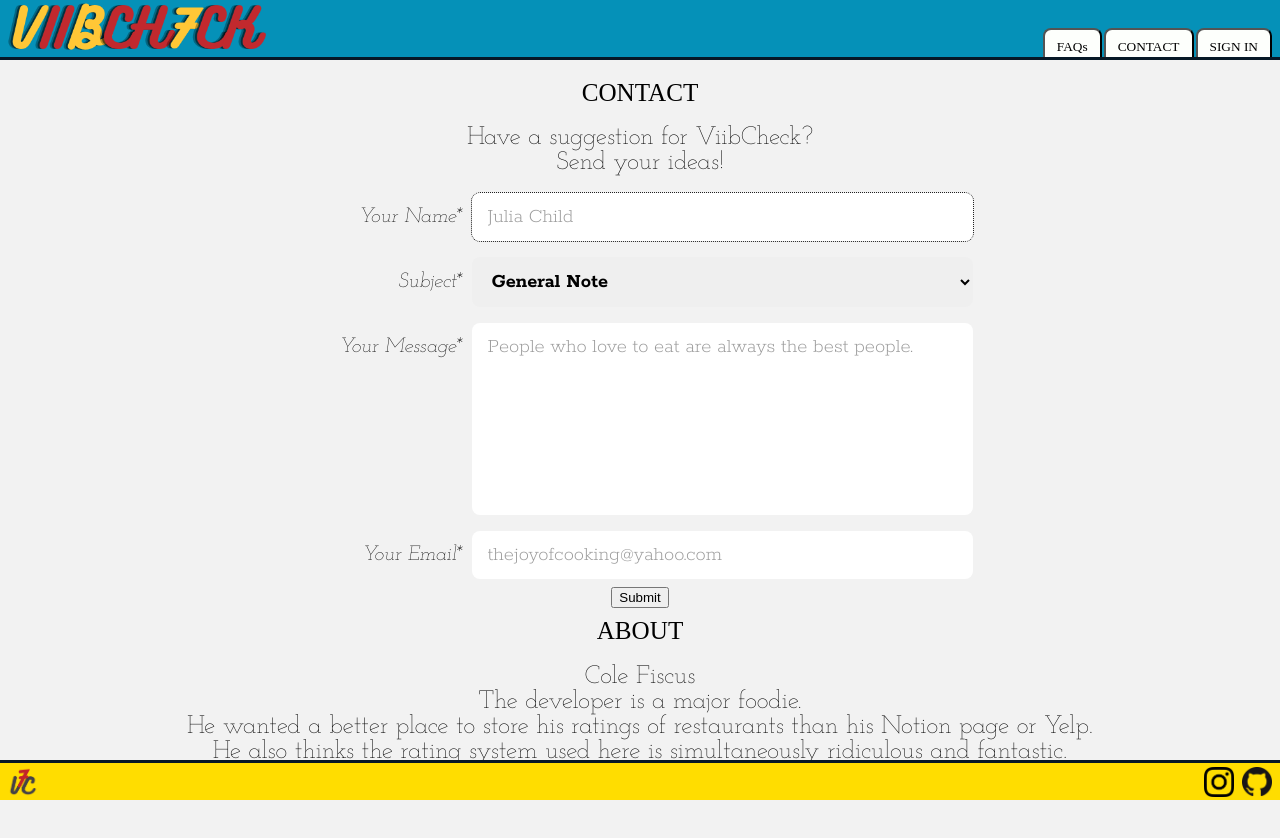
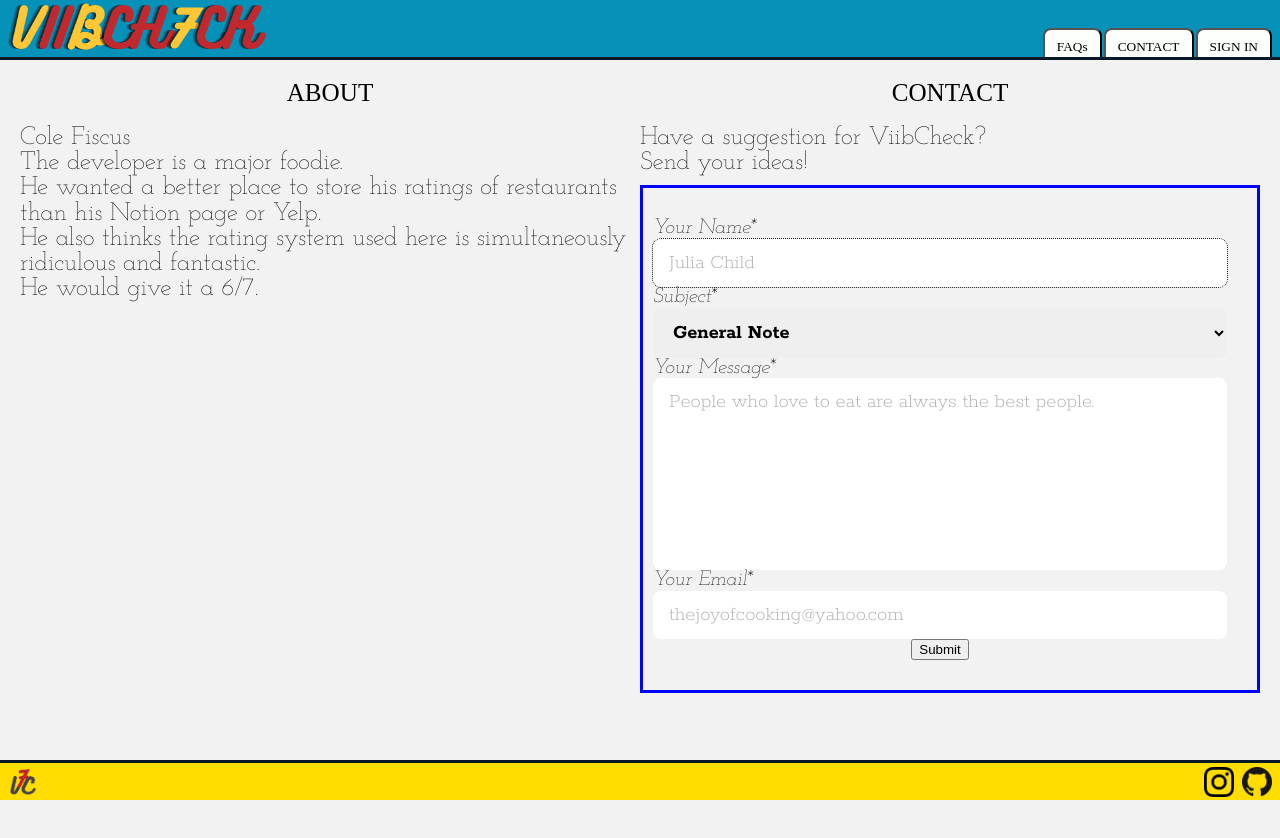
Before and after one commit to colefiscus/vibecheck, a React (Create React App) app: page /contact in a window 1280 px wide. After the commit the page ends 800 px from the top, so only its background shows below. Built offline with nearby package versions, Linux system fonts and the light colour scheme; a web font is replaced by a local one.

Commit message:
Change flex order for Contact and adjust positions

```diff
--- a/src/Components/EmailJS/ContactMe.js
+++ b/src/Components/EmailJS/ContactMe.js
@@ -105,6 +105,9 @@ const Form = styled.form`
   align-items: center;
   font-family: 'Rokkitt';
   margin: 10px 0px;
+  padding: 30px;
+  padding-left: 10px;
+  border: 3px solid blue;
 `;
 
 
@@ -112,21 +115,18 @@ const Label = styled.label`
   font-family: 'Josefin Slab';
   font-size: ${18/14}rem;
   font-style: italic;
-  width: 300px;
+  width: max-content;
   margin-right: 8px;
-  flex: 1;
   text-align: right;
 `;
 
 const InputWrapper = styled.div`
   display: flex;
+  flex-direction: column;
   width: 100%;
-  align-items: baseline;
 `;
 
 const Input = styled.input`
-  margin: 8px 0px;
-  flex: 3;
   font-size: ${18/14}rem;
   font-family: inherit;
   font-weight: 700;
@@ -141,13 +141,11 @@ const Input = styled.input`
 
   &::placeholder {
     font-weight: 200;
-    color: hsl(0, 0%, 60%);
+    color: hsl(0deg, 0%, 70%);
   }
 `;
 
 const Select = styled.select`
-  margin: 8px 0px;
-  flex: 3;
   font-size: ${18/14}rem;
   font-family: inherit;
   font-weight: 700;
@@ -162,8 +160,6 @@ const Select = styled.select`
 `;
 
 const EmailArea = styled.textarea`
-  margin: 8px 0px;
-  flex: 3;
   font-size: ${18/14}rem;
   font-family: inherit;
   font-weight: 700;
@@ -180,7 +176,7 @@ const EmailArea = styled.textarea`
 
   &::placeholder {
     font-weight: 200;
-    color: hsl(0, 0%, 60%);
+    color: hsl(0, 0%, 70%);
   }
 `;
 
--- a/src/Views/Contact.js
+++ b/src/Views/Contact.js
@@ -7,11 +7,6 @@ const Contact = () => {
   return (
     <ContactWrapper>
       <SectionWrapper>
-        <Title>CONTACT</Title>
-        <p>Have a suggestion for ViibCheck? <br />Send your ideas!</p>
-        <ContactMe />
-      </SectionWrapper>
-      <SectionWrapper>
         <Title>ABOUT</Title>
         <h3>Cole Fiscus</h3>
         <p>The developer is a major foodie.</p>
@@ -19,23 +14,27 @@ const Contact = () => {
         <p>He also thinks the rating system used here is simultaneously ridiculous and fantastic.</p>
         <p>He would give it a 6/7.</p>
       </SectionWrapper>
+      <SectionWrapper>
+        <Title>CONTACT</Title>
+        <p>Have a suggestion for ViibCheck? <br />Send your ideas!</p>
+        <ContactMe />
+      </SectionWrapper>
     </ContactWrapper>
   )
 }
 
 const ContactWrapper = styled.main`
   display: flex;
-  flex-direction: column;
+  flex-direction: row;
   justify-content: center;
   font-family: 'Josefin Slab';
   font-weight: 200;
   font-size: ${22/14}rem;
-  text-align: center;
   padding: 20px;
-  padding-bottom: 50px;
 `;
 
 const Title = styled.h2`
+  text-align: center;
   font-family: 'Biryani';
   font-weight: 400;
   margin-bottom: 20px;
@@ -44,12 +43,7 @@ const Title = styled.h2`
 const SectionWrapper = styled.section`
   display: flex;
   flex-direction: column;
-  justify-content: center;
-  align-items: center;
-
-  &:last-of-type {
-    // padding: 20px;
-  }
+  width: 50%;
 `;
 
 export default Contact;
```
